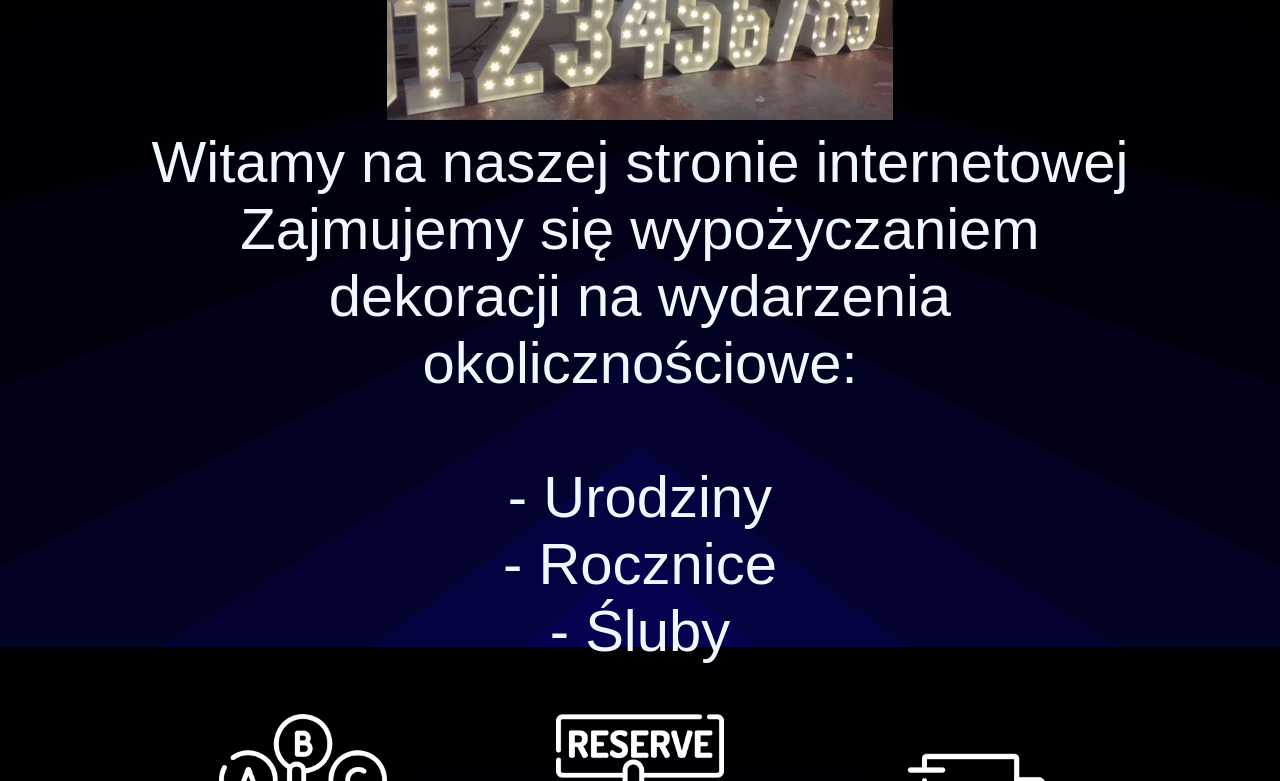
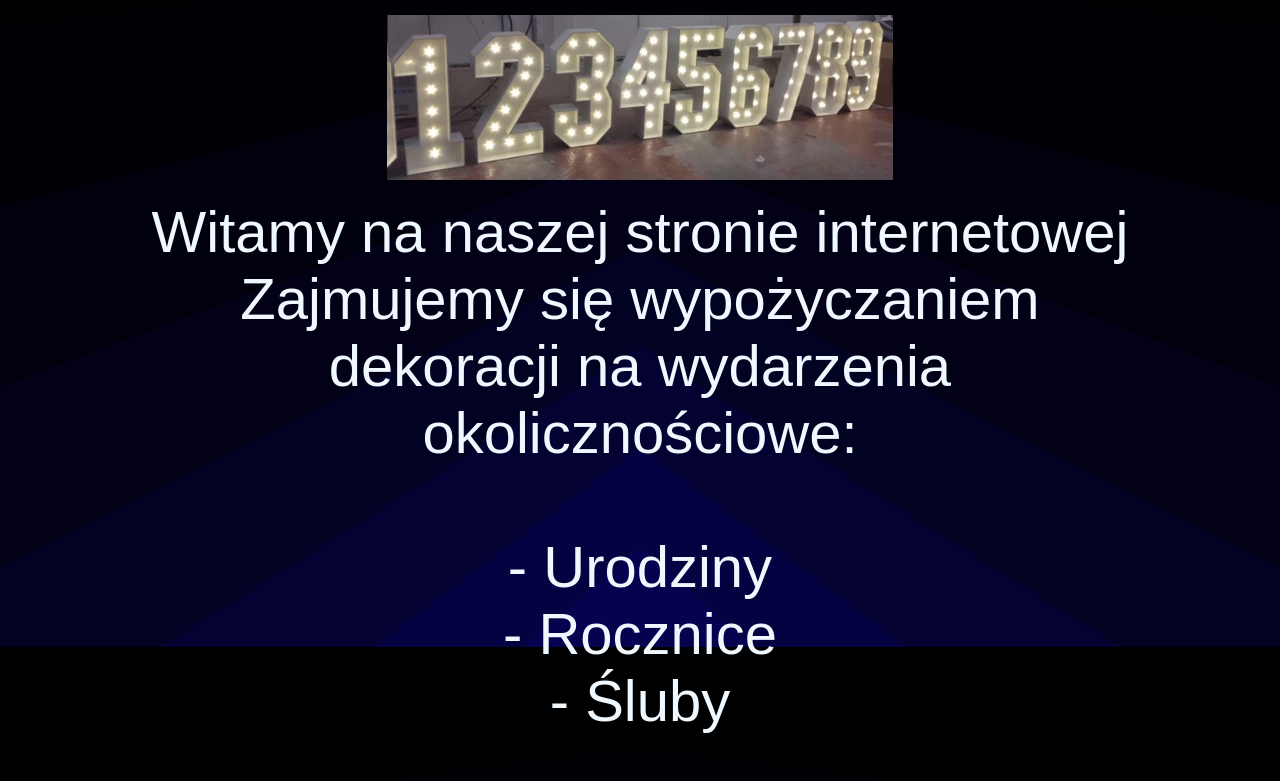
Before and after one commit to evilmoper/WebK, a plain HTML site: page index.html in a window 1280 px wide. Shown: the part 153-934 px from the top of the page. Drawn offline with Linux system fonts and the light colour scheme; a web font is replaced by a local one.

Commit message:
Update widescreen.css

```diff
--- a/widescreen.css
+++ b/widescreen.css
@@ -22,8 +22,13 @@ body{
 }
 #środek{
     width: 80%;
-    margin-top: 20px;
+    margin-top: 50px;
+    margin-bottom: 50px;
     float: left;
+}
+.front_zdjęcie{
+margin-top: 10px;
+margin-bottom: 10px;
 }
 .przerywacz{
     clear: both;
@@ -31,6 +36,7 @@ body{
 #header{
     text-align: center;
     font-size: 70px;
+    margin-bottom: 20px;
 }
 #menu1{
     width: 40%;
@@ -52,7 +58,7 @@ body{
     float: left;
 }
 .footer{
-clear: both;
+    clear: both;
 }
 img{
     width: 50%;
```
